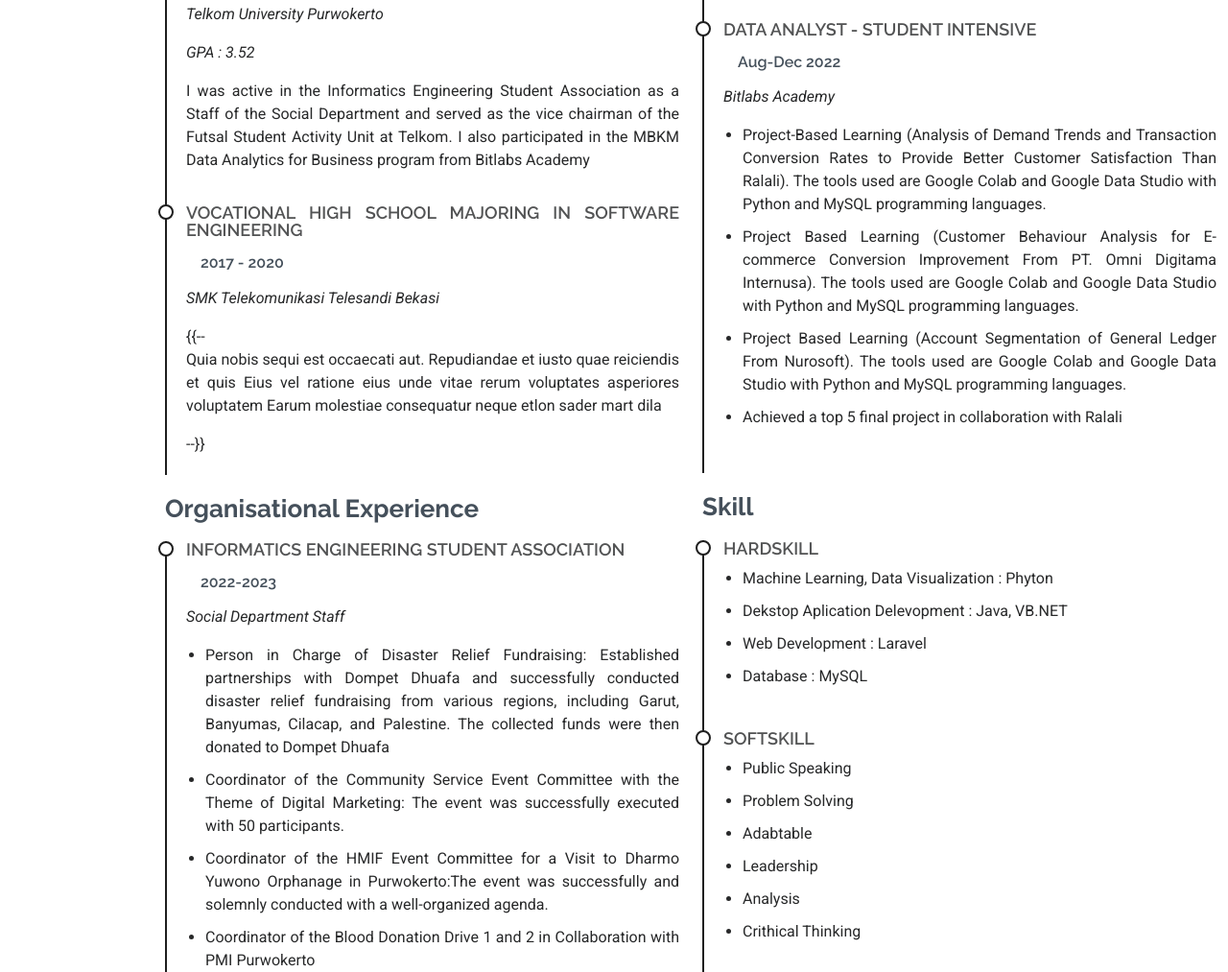
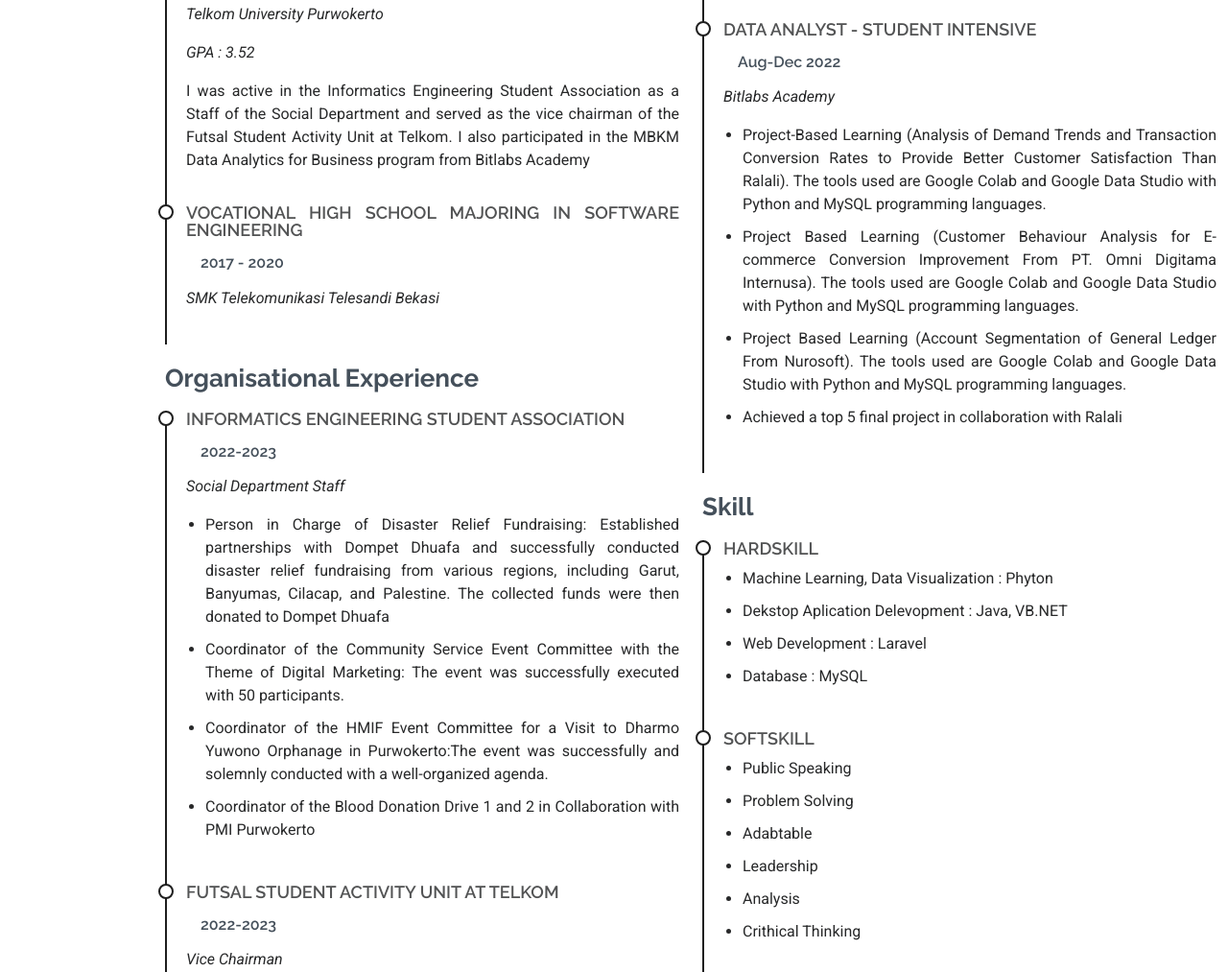
Before and after one commit to fahrezahe/personalWebsite, a plain HTML site: page index.html in a window 1280 px wide. Shown: the part 2203-3216 px from the top of the page at 96% size. Drawn offline with Linux system fonts and the light colour scheme.

Commit message:
Update index.html with new changes2

```diff
--- a/index.html
+++ b/index.html
@@ -160,7 +160,6 @@
               <h4>Vocational high school majoring in Software Engineering</h4>
               <h5>2017 - 2020</h5>
               <p><em>SMK Telekomunikasi Telesandi Bekasi</em></p>
-              {{-- <p>Quia nobis sequi est occaecati aut. Repudiandae et iusto quae reiciendis et quis Eius vel ratione eius unde vitae rerum voluptates asperiores voluptatem Earum molestiae consequatur neque etlon sader mart dila</p> --}}
             </div><!-- Edn Resume Item -->
 
             <h3 class="resume-title">Organisational Experience</h3>
```
